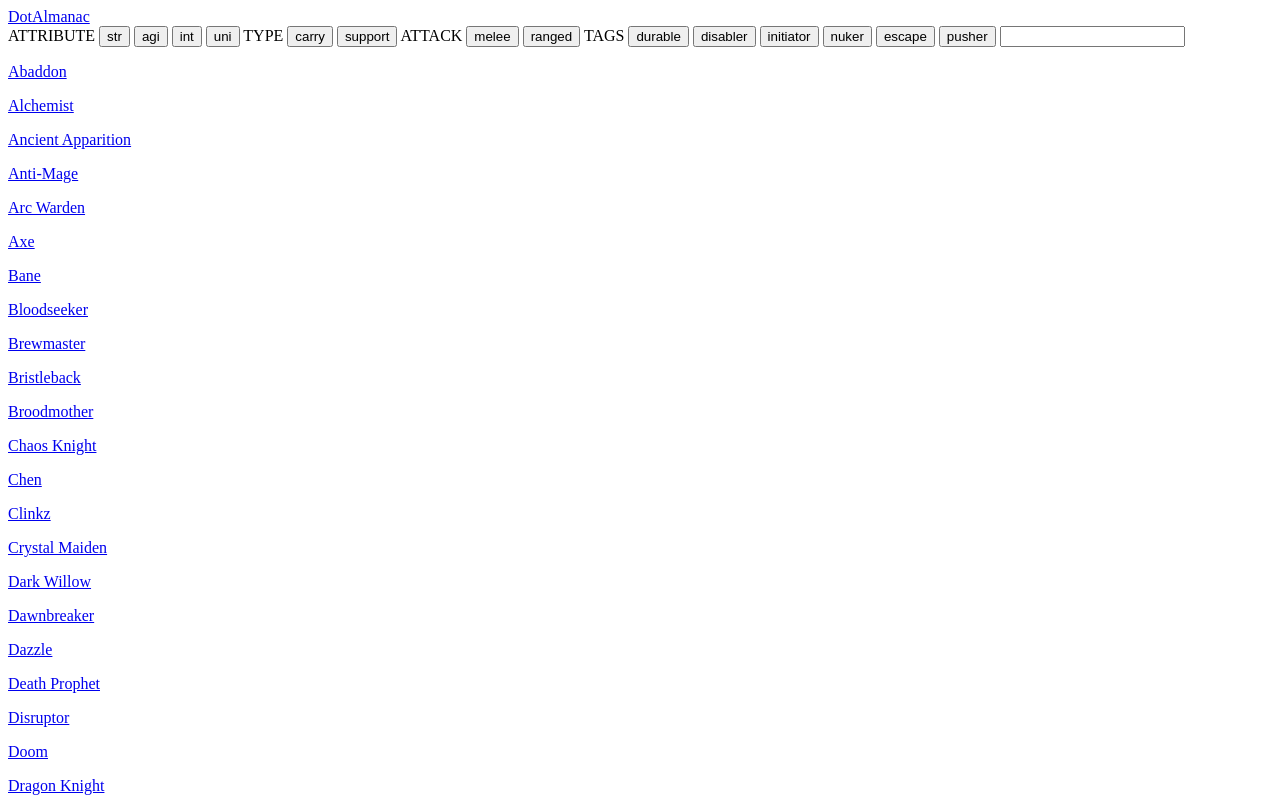
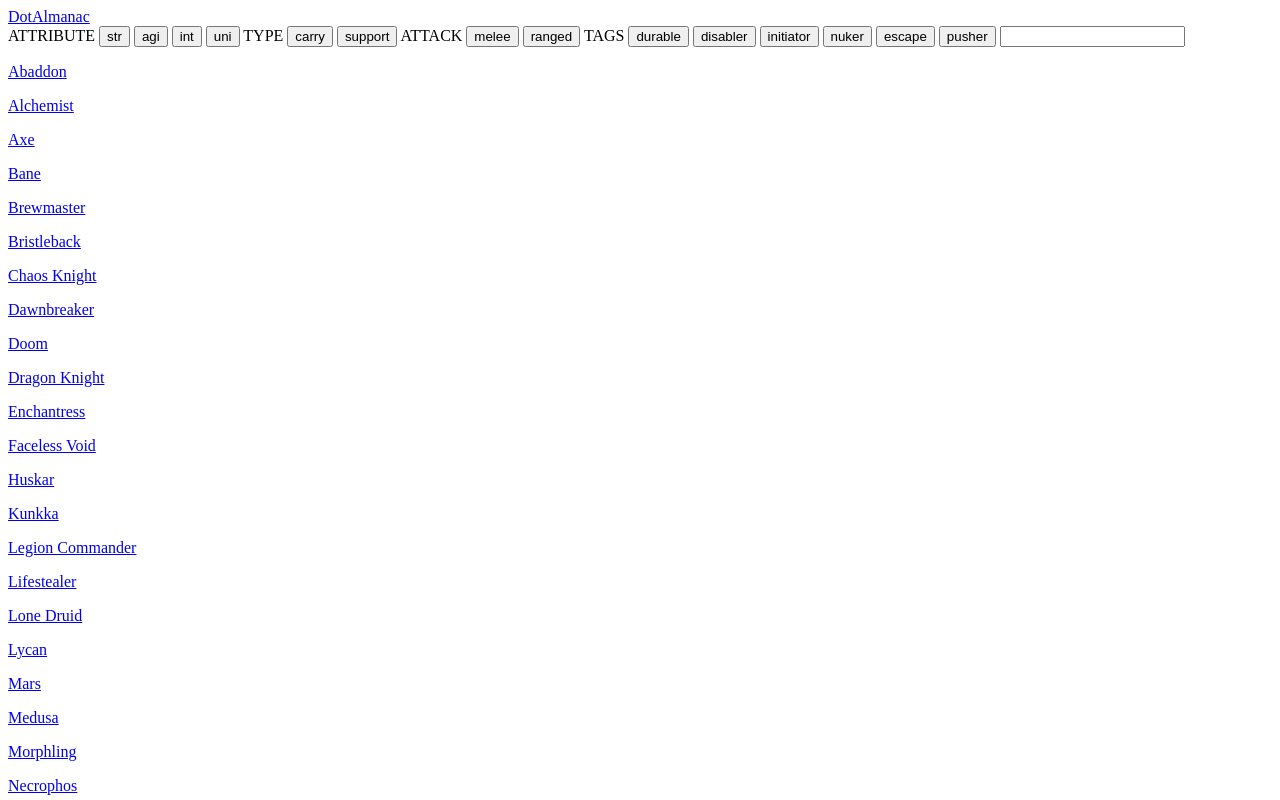
Before and after one commit to LonwaboMvovo/dotAlmanac, a plain HTML site: page index.html in a window 1280 px wide. Both pictures are taken after a click on the button "durable". Shown: the top 800 px of the page. Drawn offline with Linux system fonts and the light colour scheme.

Commit message:
can filter heroes by tags

```diff
--- a/js/app.js
+++ b/js/app.js
@@ -14,6 +14,10 @@
     return heroFilter.attack.includes(hero.attack_type);
 }
 
+function heroesByTags(hero) {
+    return heroFilter.tags.every((tag) => hero.roles.includes(tag));
+}
+
 function updateHeroesContainer() {
     const heroesContainer = document.getElementById("heroes-container");
     heroesContainer.innerHTML = "";
@@ -22,7 +26,8 @@
         .filter(heroesBySubstring)
         .filter(heroesByAttribute)
         .filter(heroesByType)
-        .filter(heroesByAttack);
+        .filter(heroesByAttack)
+        .filter(heroesByTags);
 
     for (let hero of heroesToShow) {
         heroesContainer.innerHTML += `<p><a href="/${hero.localized_name.replace(/\s/g, "").toLowerCase()}" onclick="route()">${hero.localized_name}</a><p>`;
@@ -39,6 +44,6 @@
     "attribute": ["str", "agi", "int", "all"],
     "type": ["Carry", "Support"],
     "attack": ["Melee", "Ranged"],
-    "tags": null,
+    "tags": [],
     "name": ""
 };
--- a/js/router.js
+++ b/js/router.js
@@ -18,6 +18,7 @@
         const filterAtribute = document.querySelectorAll(".filter-atr");
         const filterType = document.querySelectorAll(".filter-type");
         const filterAttack = document.querySelectorAll(".filter-attack");
+        const filterTags = document.querySelectorAll(".filter-tags");
 
         filterName.addEventListener("input", () => {
             heroFilter.name = filterName.value;
@@ -58,7 +59,19 @@
                 }
 
                 updateHeroesContainer();
-            })
+            });
+        });
+
+        filterTags.forEach((button) => {
+            button.addEventListener("click", () => {
+                if (heroFilter.tags.includes(button.id)) {
+                    heroFilter.tags = heroFilter.tags.filter((tag) => tag !== button.id);
+                } else {
+                    heroFilter.tags.push(button.id);
+                }
+
+                updateHeroesContainer();
+            });
         });
     }
 };
--- a/pages/heroes.html
+++ b/pages/heroes.html
@@ -2,7 +2,7 @@
     ATTRIBUTE <button class="filter-atr" id="str">str</button> <button class="filter-atr" id="agi">agi</button> <button class="filter-atr" id="int">int</button> <button class="filter-atr" id="all">uni</button>
     TYPE <button class="filter-type" id="Carry">carry</button> <button class="filter-type" id="Support">support</button>
     ATTACK <button class="filter-attack" id="Melee">melee</button> <button class="filter-attack" id="Ranged">ranged</button>
-    TAGS <button>durable</button> <button>disabler</button> <button>initiator</button> <button>nuker</button> <button>escape</button> <button>pusher</button>
+    TAGS <button class="filter-tags" id="Durable">durable</button> <button class="filter-tags" id="Disabler">disabler</button> <button class="filter-tags" id="Initiator">initiator</button> <button class="filter-tags" id="Nuker">nuker</button> <button class="filter-tags" id="Escape">escape</button> <button class="filter-tags" id="Pusher">pusher</button>
     <input id="filter-name" type="text">
 </section>
 
```
